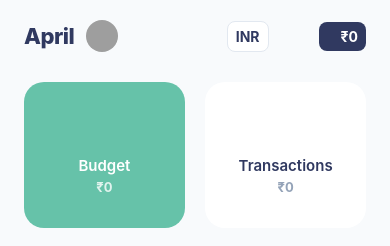
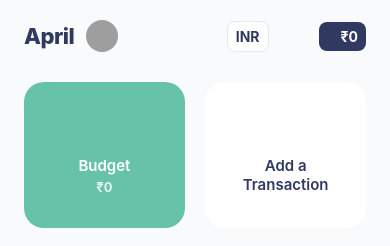
Before and after one commit to VictorLoucii/wealthra-finance-companion, a React Native app: screen /Home in a window 390 px wide. Shown: the top 246 px of the page. Built offline with nearby package versions, Linux system fonts and the light colour scheme; grey boxes are pictures that could not be loaded; some icons are missing.

Commit message:
feat: change Transactions card to display Add a Transaction button

```diff
--- a/src/screens/HomeScreen.tsx
+++ b/src/screens/HomeScreen.tsx
@@ -309,7 +309,7 @@ const HomeScreen = ({ navigation }: { navigation?: any }) => {
                 displayValue = formatCurrency(monthlyExpenses, currency);
               }
             } else if (item.name === "Transactions") {
-              displayValue = formatCurrency(monthlyIncome, currency);
+              displayValue = "";
             }
 
             return (
@@ -336,11 +336,11 @@ const HomeScreen = ({ navigation }: { navigation?: any }) => {
                 <Text
                   style={[
                     styles.gridCardText,
-                    { color: colors.textMain },
+                    { color: colors.textMain, textAlign: "center" },
                     isActive && styles.gridCardTextActive,
                   ]}
                 >
-                  {item.name}
+                  {item.name === "Transactions" ? "Add a\nTransaction" : item.name}
                 </Text>
 
                 {displayValue !== "" && (
```
